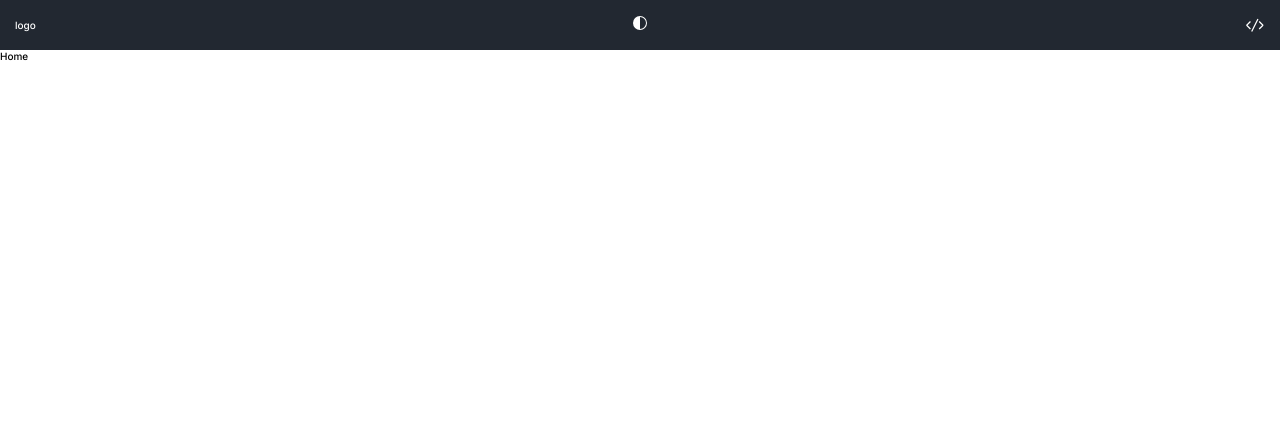
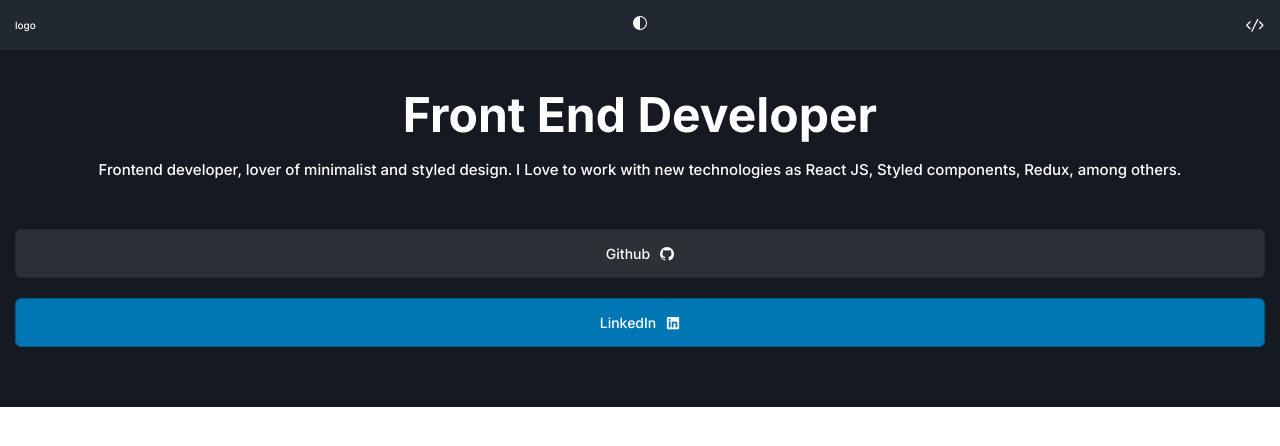
Before and after one commit to HajdukSanchez/web-portfolio, a React app: page / in a window 1280 px wide. Shown: the top 446 px of the page. Built offline with nearby package versions, Linux system fonts and the light colour scheme.

Commit message:
:art: [ADD] Structure and styles
Description section added information and socials

```diff
--- a/src/components/Home/Home.jsx
+++ b/src/components/Home/Home.jsx
@@ -1,7 +1,15 @@
 import React from 'react'
+// * Components
+import Description from './description/Description'
+// * Styles
+import { Container } from '../../../styles/components/home/Home'
 
 const Home = () => {
-  return <div>Home</div>
+  return (
+    <Container>
+      <Description />
+    </Container>
+  )
 }
 
 export default Home
--- /dev/null
+++ b/src/components/Home/description/Description.jsx
@@ -0,0 +1,40 @@
+import React from 'react'
+// * Icons
+import { VscGithubInverted } from 'react-icons/vsc'
+import { FaLinkedin } from 'react-icons/fa'
+// * Styles
+import {
+  Container,
+  DescriptionContainer,
+  Title,
+  Text,
+  Socials,
+  Social,
+} from '../../../../styles/components/home/description/Description'
+
+const Description = () => {
+  return (
+    <Container>
+      <DescriptionContainer>
+        <Title>front end developer</Title>
+        <Text>
+          Frontend developer, lover of minimalist and styled design. I Love to
+          work with new technologies as React JS, Styled components, Redux,
+          among others.
+        </Text>
+      </DescriptionContainer>
+      <Socials>
+        <Social github>
+          <span>Github</span>
+          <VscGithubInverted />
+        </Social>
+        <Social linkedIn>
+          <span>LinkedIn</span>
+          <FaLinkedin />
+        </Social>
+      </Socials>
+    </Container>
+  )
+}
+
+export default Description
--- a/src/components/header/Header.jsx
+++ b/src/components/header/Header.jsx
@@ -12,7 +12,7 @@ import {
   Item,
   ItemMenu,
   MenuHamburger,
-} from '../../../styles/components/Header'
+} from '../../../styles/components/header/Header'
 
 const Header = () => {
   const [showMenu, setShowMenu] = useState(false)
--- /dev/null
+++ b/styles/components/home/Home.js
@@ -0,0 +1,6 @@
+import styled from 'styled-components'
+
+export const Container = styled.main`
+  padding: 0 1.5rem;
+  background-color: #151a22;
+`
--- /dev/null
+++ b/styles/components/home/description/Description.js
@@ -0,0 +1,64 @@
+import styled, { css } from 'styled-components'
+
+export const Container = styled.section`
+  padding: 4rem 0;
+`
+
+export const DescriptionContainer = styled.div`
+  text-align: center;
+  padding-bottom: 5rem;
+`
+
+export const Title = styled.h1`
+  padding-bottom: 2rem;
+  font-size: 4.8rem;
+  text-transform: capitalize;
+  line-height: 5rem;
+  color: white;
+`
+
+export const Text = styled.p`
+  font-size: 1.5rem;
+  color: white;
+`
+
+export const Socials = styled.div`
+  display: flex;
+  flex-direction: column;
+  justify-content: space-evenly;
+  align-items: center;
+  padding-bottom: 2rem;
+`
+
+export const Social = styled.a`
+  display: flex;
+  justify-content: center;
+  align-items: center;
+  padding: 1.5rem;
+  width: 100%;
+  font-size: 1.4rem;
+  text-align: center;
+  border: 1px solid black;
+  border-radius: 6px;
+  cursor: pointer;
+  color: white;
+
+  & > span {
+    margin-right: 1rem;
+  }
+
+  ${(props) =>
+    props.github &&
+    css`
+      background-color: #2b3137;
+      border-color: #24292d;
+      margin-bottom: 2rem;
+    `}
+
+  ${(props) =>
+    props.linkedIn &&
+    css`
+      background-color: #0077b5;
+      border-color: #025783;
+    `}
+`
```
Also changed, not shown: styles/components/header/Header.js (renamed from styles/components/Header.js).
